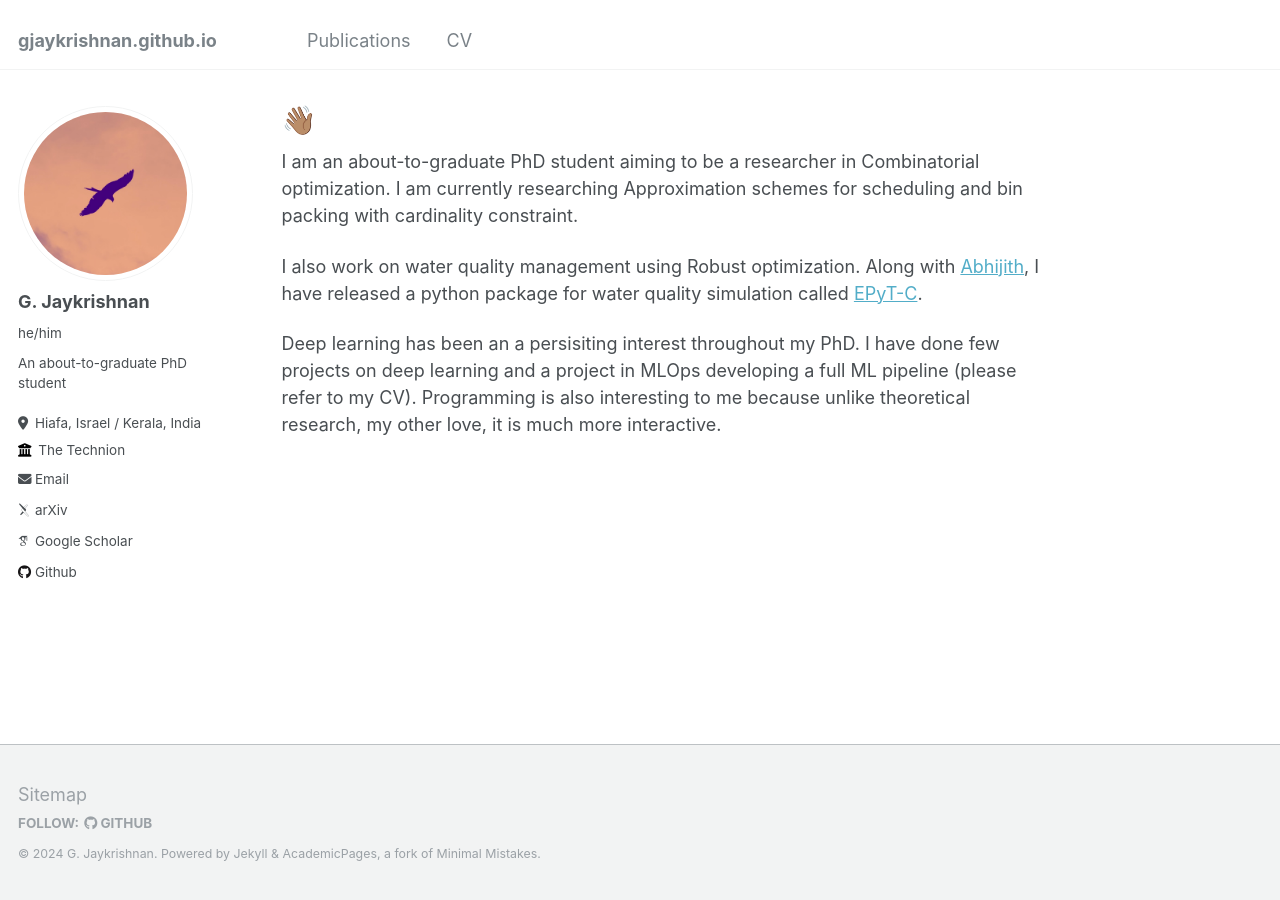
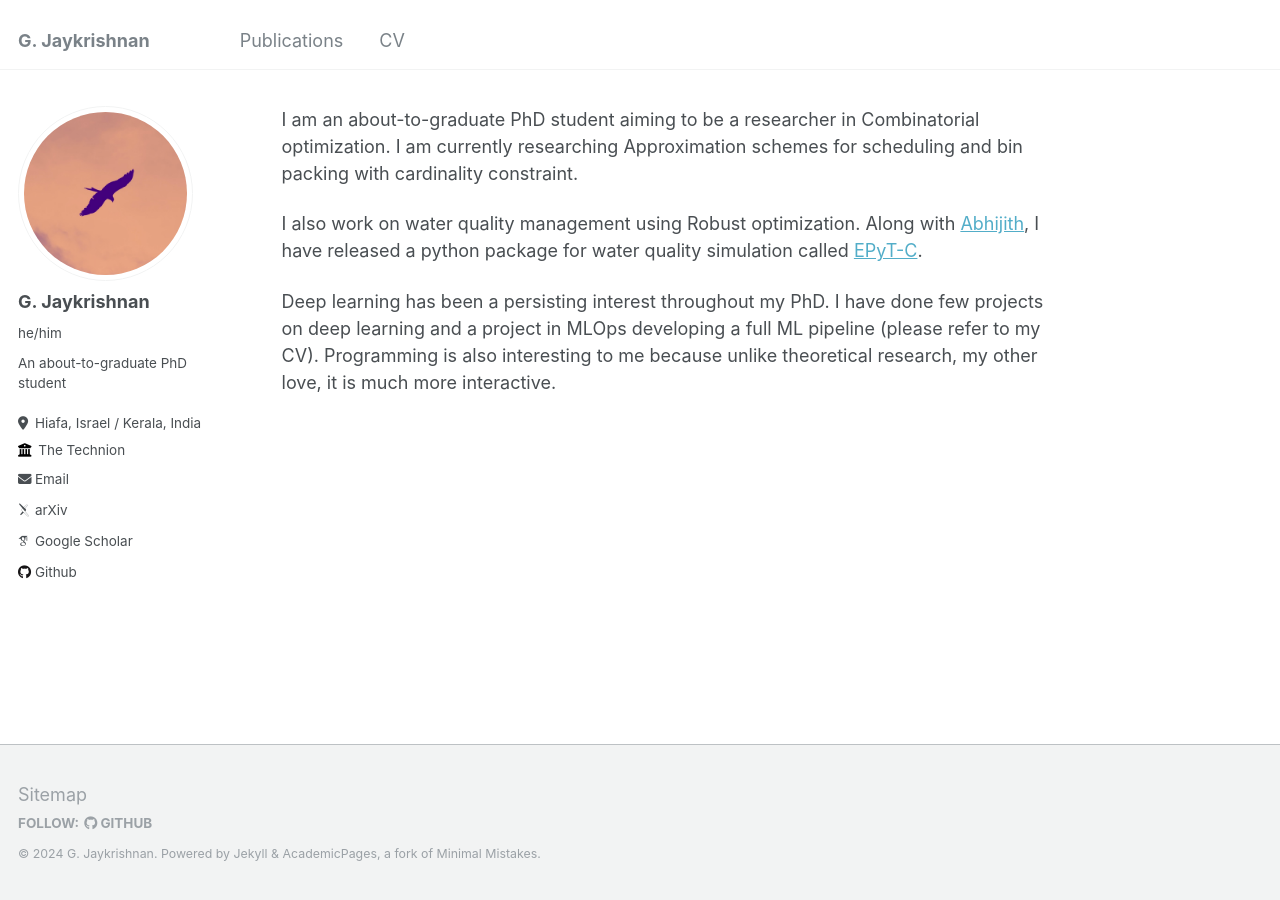
Before and after one commit to gjaykrishnan/gjaykrishnan.github.io, a Jekyll site: the page built from _pages/about.md, in a window 1280 px wide. Built offline with Jekyll 4.4.1, drawn with Linux system fonts in a browser that asks for light colours; some web fonts are replaced.

Commit message:
update details

```diff
--- a/_config.yml
+++ b/_config.yml
@@ -8,7 +8,7 @@
 
 # Basic Site Settings
 locale                   : "en-US"
-title                    : # " "
+title                    : "G. Jaykrishnan"
 title_separator          : # " "
 name                     : &name "G. Jaykrishnan"
 description              : &description "My personal website"
--- a/_pages/about.md
+++ b/_pages/about.md
@@ -1,6 +1,5 @@
 ---
 permalink: /
-title: "👋🏽"
 author_profile: true
 redirect_from:
   - /about/
@@ -11,4 +10,4 @@ I am an about-to-graduate PhD student aiming to be a researcher in Combinatorial
 
 I also work on water quality management using Robust optimization. Along with [Abhijith](https://www.iitk.ac.in/new/abhijith-g-r), I have released a python package for water quality simulation called [EPyT-C](https://pypi.org/project/epytc/).
 
-Deep learning has been an a persisiting interest throughout my PhD. I have done few projects on deep learning and a project in MLOps developing a full ML pipeline (please refer to my CV). Programming is also interesting to me because unlike theoretical research, my other love, it is much more interactive.
+Deep learning has been a persisting interest throughout my PhD. I have done few projects on deep learning and a project in MLOps developing a full ML pipeline (please refer to my CV). Programming is also interesting to me because unlike theoretical research, my other love, it is much more interactive.
```
